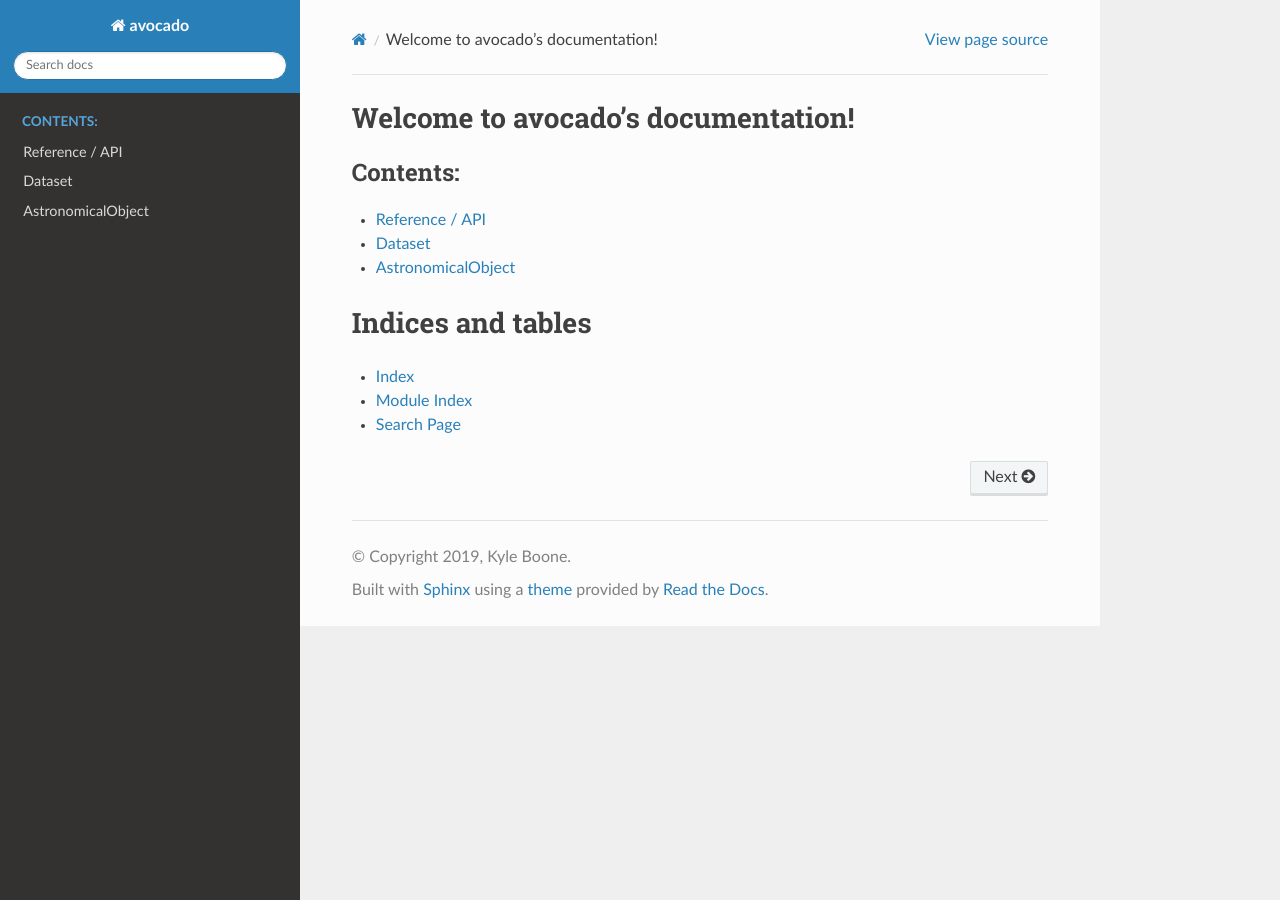
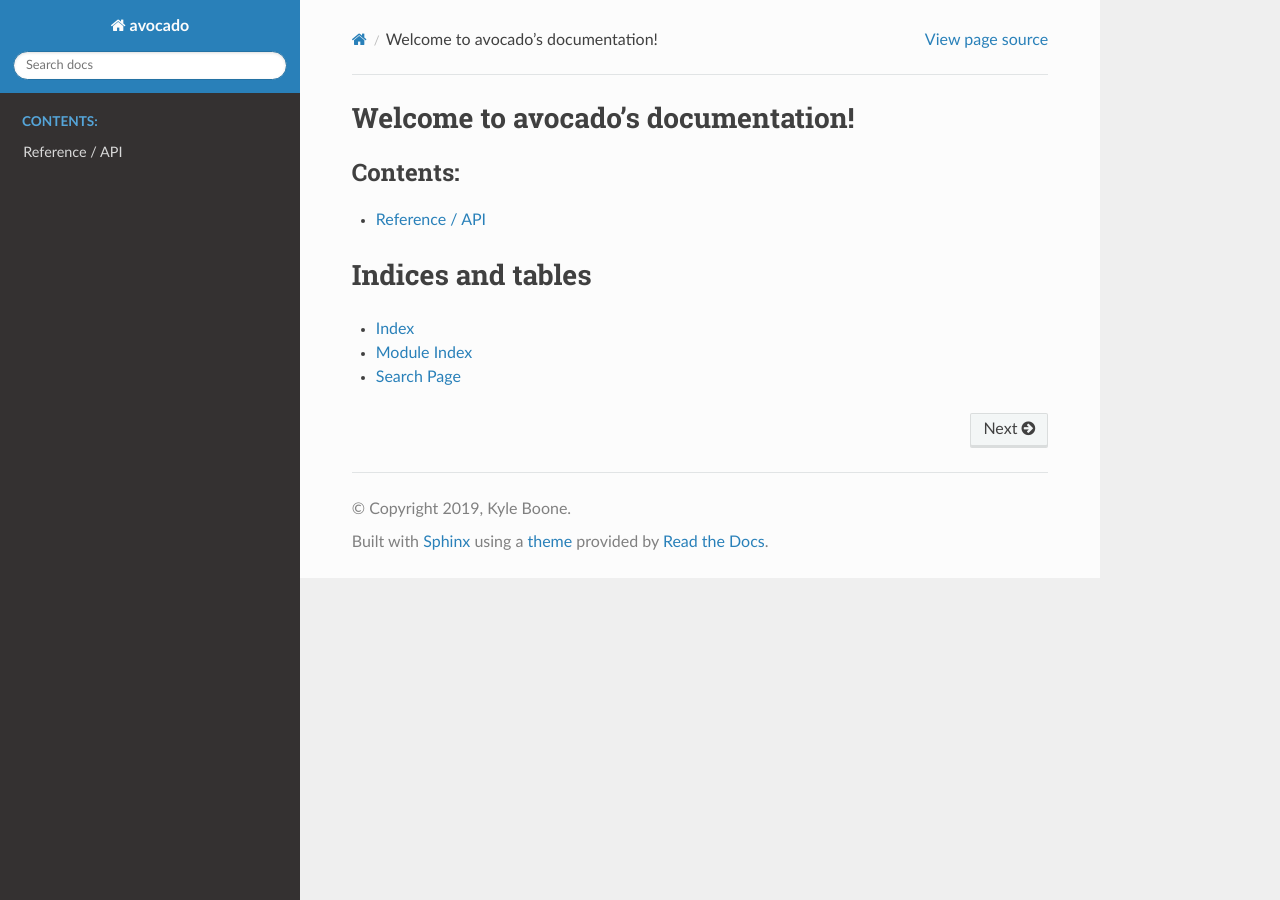
Before and after one commit to kboone/avocado, a Sphinx documentation site: the page built from docs/index.rst, in a window 1280 px wide. Built offline with Sphinx 7.4.7 and the Read the Docs theme 2.0.0, drawn with Linux system fonts in a browser that asks for light colours.

```diff
--- a/avocado/__init__.py
+++ b/avocado/__init__.py
@@ -5,3 +5,5 @@ from .astronomical_object import *
 from .dataset import *
 
 from . import plasticc
+
+__all__ = ['Dataset', 'AstronomicalObject']
--- a/docs/reference.rst
+++ b/docs/reference.rst
@@ -1,20 +1,4 @@
 Reference / API
 ===============
 
-.. currentmodule:: avocado
-
-Dataset
-=======
-
-.. autosummary::
-   :toctree: api
-
-   Dataset
-
-AstronomicalObject
-==================
-
-.. autosummary::
-   :toctree: api
-
-   AstronomicalObject
+.. automodule:: avocado
```
